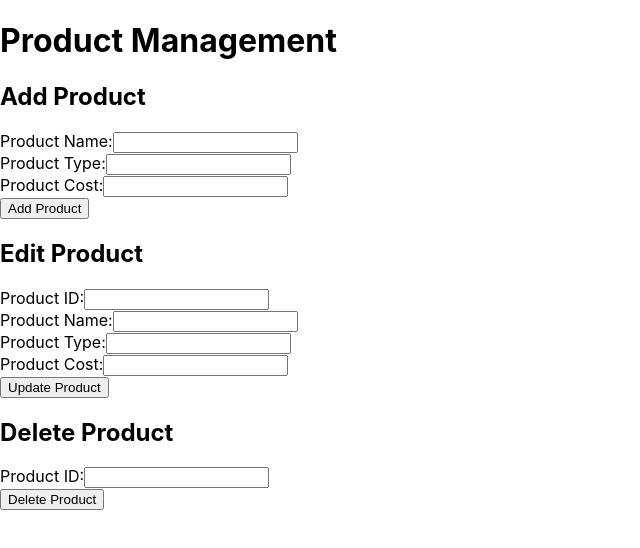
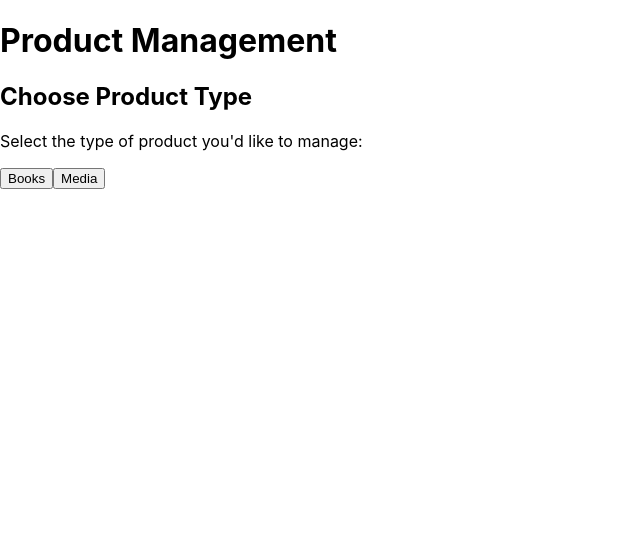
Before and after one commit to salvagebot4/library-frontend, a React (Create React App) app: page /products in a window 1280 px wide. Shown: the top 548 px of the page, without its empty margins (0-640 px from the left). Built offline with nearby package versions, Linux system fonts and the light colour scheme.

Commit message:
fixed front page links

```diff
--- a/src/pages/Home/Home.jsx
+++ b/src/pages/Home/Home.jsx
@@ -15,18 +15,6 @@ const Home = () => {
       </div>
 
       <div className="option-container">
-        <h2>Book Management</h2>
-        <p>Manage your books, including adding, editing, and deleting them.</p>
-        <Link to="/books"><button>Go to Book Management</button></Link>
-      </div>
-
-      <div className="option-container">
-        <h2>Media Management</h2>
-        <p>Manage your media, including adding, editing, and deleting them.</p>
-        <Link to="/media"><button>Go to Media Management</button></Link>
-      </div>
-
-      <div className="option-container">
         <h2>User Management</h2>
         <p>Create and manage users.</p>
         <Link to="/users"><button>Create a User</button></Link>
--- a/src/pages/Products/Products.jsx
+++ b/src/pages/Products/Products.jsx
@@ -1,49 +1,17 @@
 import React from 'react';
 import './Products.css';
+import { Link } from 'react-router-dom';
 
 const Products = () => {
     return (
         <div>
-          <h1>Product Management</h1>
-
-          <h2>Add Product</h2>
-          <form>
-              <label htmlFor="product-name">Product Name:</label>
-              <input type="text" id="product-name" name="product-name" /><br />
-
-              <label htmlFor="product-type">Product Type:</label>
-              <input type="text" id="product-type" name="product-type" /><br />
-
-              <label htmlFor="product-cost">Product Cost:</label>
-              <input type="number" id="product-cost" name="product-cost" /><br />
-
-              <input type="submit" value="Add Product" />
-          </form>
-
-          <h2>Edit Product</h2>
-          <form>
-              <label htmlFor="product-id">Product ID:</label>
-              <input type="number" id="product-id" name="product-id" /><br />
-
-              <label htmlFor="product-name">Product Name:</label>
-              <input type="text" id="product-name" name="product-name" /><br />
-
-              <label htmlFor="product-type">Product Type:</label>
-              <input type="text" id="product-type" name="product-type" /><br />
-
-              <label htmlFor="product-cost">Product Cost:</label>
-              <input type="number" id="product-cost" name="product-cost" /><br />
-
-              <input type="submit" value="Update Product" />
-          </form>
-
-          <h2>Delete Product</h2>
-          <form>
-              <label htmlFor="product-id">Product ID:</label>
-              <input type="number" id="product-id" name="product-id" /><br />
-
-              <input type="submit" value="Delete Product" />
-          </form>
+            <h1>Product Management</h1>
+            <div className="option-container">
+                <h2>Choose Product Type</h2>
+                <p>Select the type of product you'd like to manage:</p>
+                <Link to="/books"><button>Books</button></Link>
+                <Link to="/media"><button>Media</button></Link>
+            </div>
         </div>
     );
 };
```
